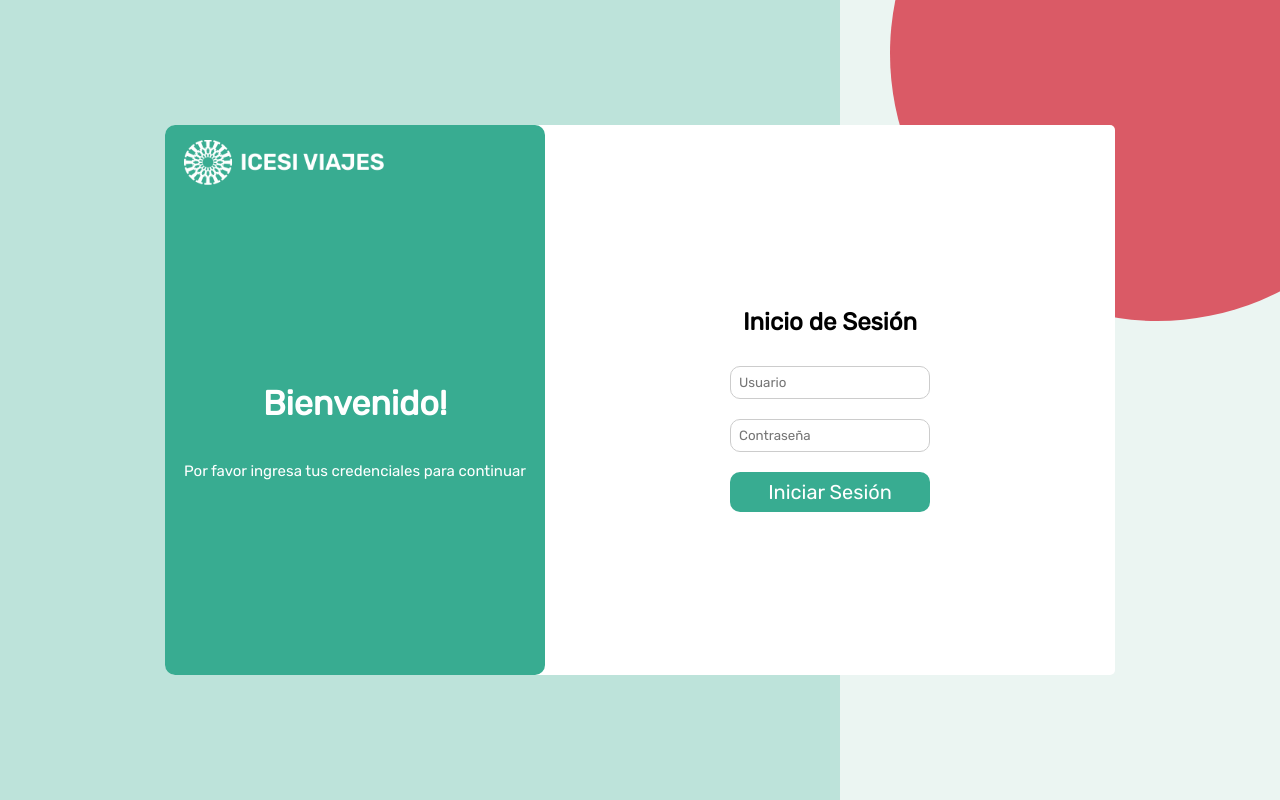
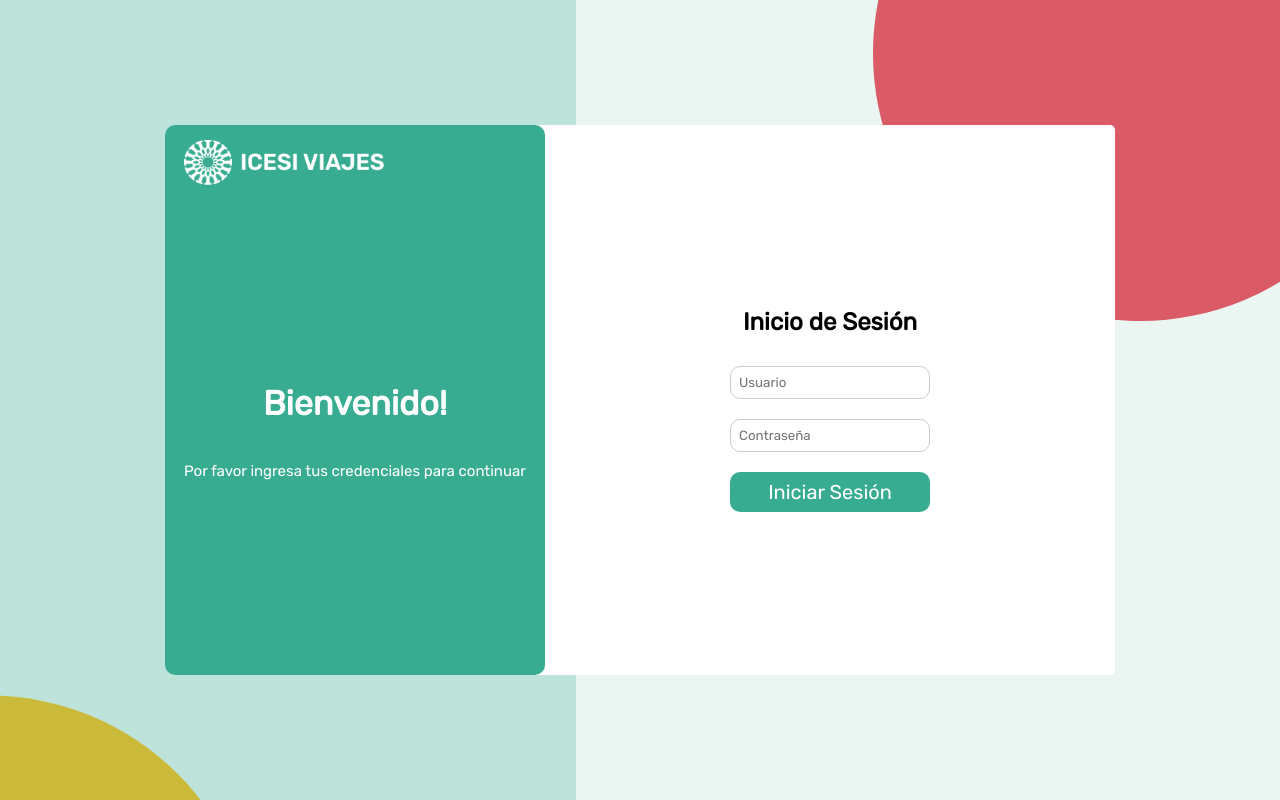
Before and after one commit to BrayanOrteg/icesi_viajes_react, a React (Create React App) app: page / in a window 1280 px wide. Built offline with nearby package versions, Linux system fonts and the light colour scheme.

Commit message:
before merge

```diff
--- a/src/loginComponent/Login.css
+++ b/src/loginComponent/Login.css
@@ -18,7 +18,7 @@
     top: 0;
     left: 0;
     height: 100vh;
-    width: 840px;
+    width: 45%;
     background-color: rgba(85, 184, 161, 0.30);
     z-index: 1;
   }
@@ -26,7 +26,7 @@
 .circle-login-1{
   position: fixed;
   top: 0%;
-  right: -145px;
+  right: -10%;
   transform: translateY(-40%);
   width: 535px;
   height: 535px;
@@ -37,7 +37,7 @@
 .circle-login-2{
   position: fixed;
   top: 0%;
-  right: 1410px;
+  right: 80%;
   transform: translateY(130%);
   width: 535px;
   height: 535px;
```
